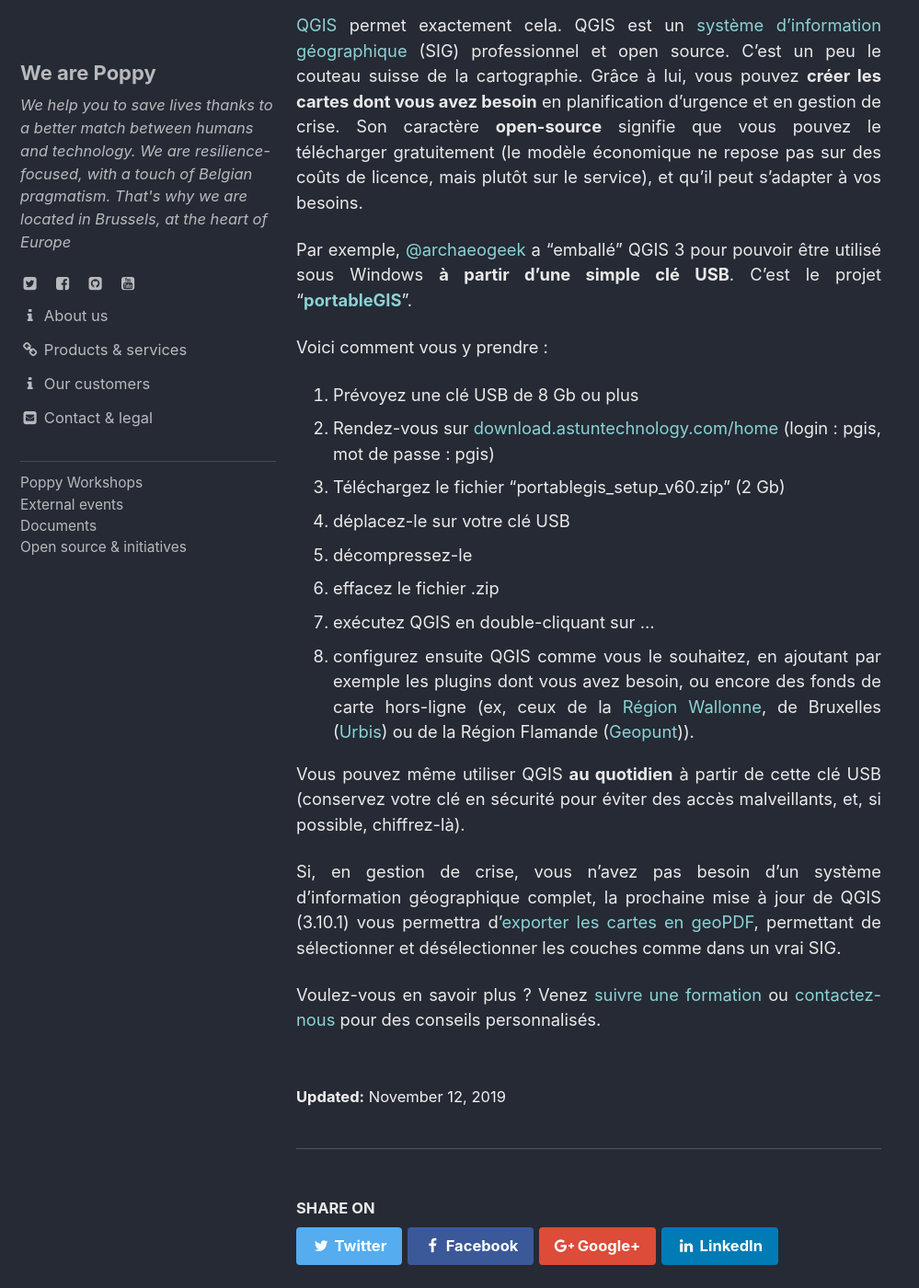
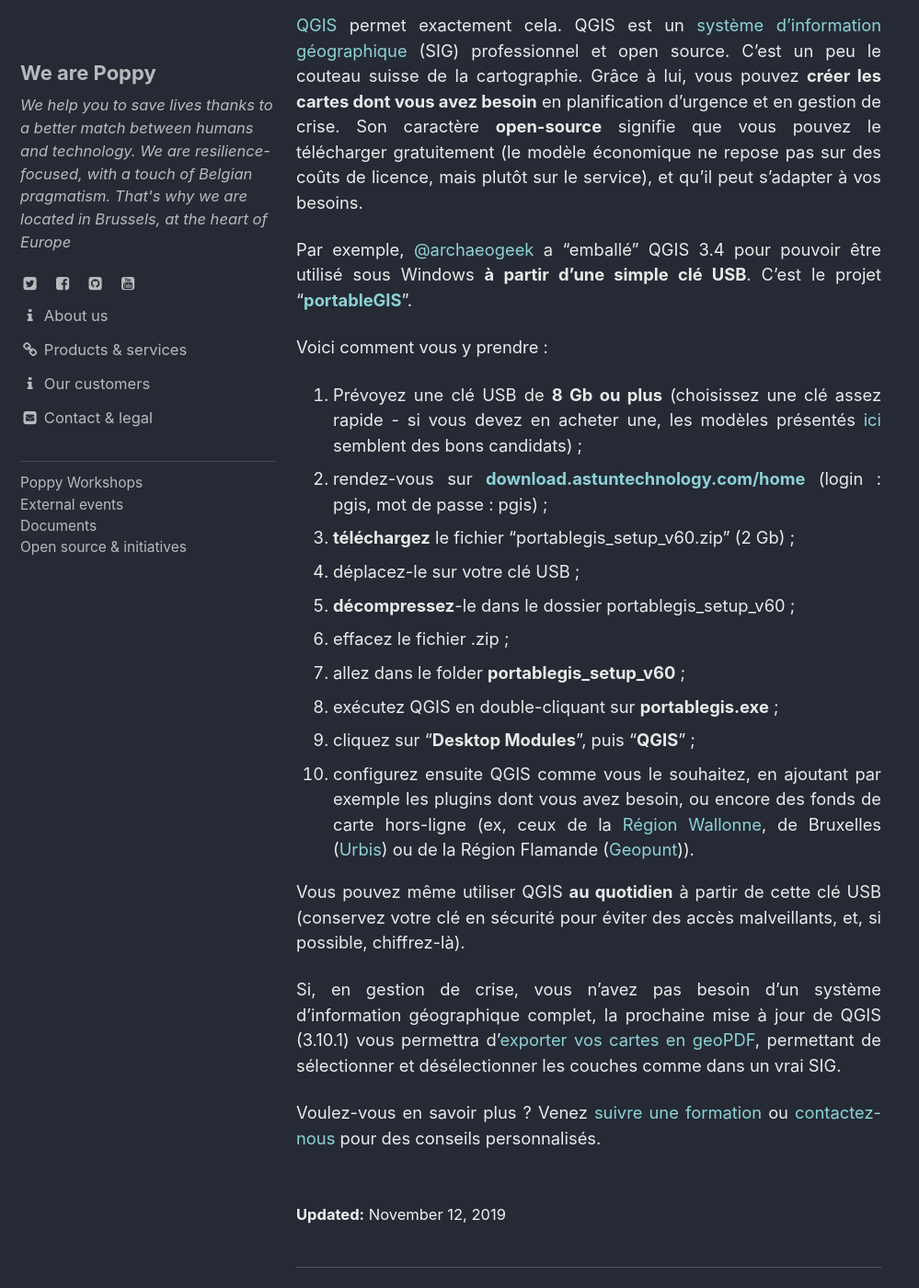
Before and after one commit to ccloquet/ccloquet.github.io, a Jekyll site: the page built from _posts/2019-11-12-QGIS-portable.md, in a window 1280 px wide and 1400 px high, scrolled down 615 px. Shown: the whole window at 92% size, without its empty margins (0-999 px from the left). Built offline with Jekyll 4.4.1, drawn with Linux system fonts in a browser that asks for light colours; cached includes are drawn as plain includes.

Commit message:
Update 2019-11-12-QGIS-portable.md

```diff
--- a/_posts/2019-11-12-QGIS-portable.md
+++ b/_posts/2019-11-12-QGIS-portable.md
@@ -12,21 +12,23 @@ Or, en situation de crise, on ne peut pas toujours compter sur un accès à inte
 
 [QGIS](https://www.qgis.org/)  permet exactement cela. QGIS est un [système d'information géographique](https://fr.wikipedia.org/wiki/Syst%C3%A8me_d%27information_g%C3%A9ographique) (SIG) professionnel et open source. C'est un peu le couteau suisse de la cartographie. Grâce à lui, vous pouvez **créer les cartes dont vous avez besoin** en planification d'urgence et en gestion de crise. Son caractère **open-source** signifie que vous pouvez le télécharger gratuitement (le modèle économique ne repose pas sur des coûts de licence, mais plutôt sur le service), et qu'il peut s'adapter à vos besoins.
 
-Par exemple, [@archaeogeek](https://gitlab.com/archaeogeek) a "emballé" QGIS 3 pour pouvoir être utilisé sous Windows **à partir d'une simple clé USB**. C'est le projet "[**portableGIS**](https://portablegis.xyz/post/get/)".
+Par exemple, [@archaeogeek](https://gitlab.com/archaeogeek) a "emballé" QGIS 3.4 pour pouvoir être utilisé sous Windows **à partir d'une simple clé USB**. C'est le projet "[**portableGIS**](https://portablegis.xyz/post/get/)".
 
 Voici comment vous y prendre :
 
-1. Prévoyez une clé USB de 8 Gb ou plus
-2. Rendez-vous sur [download.astuntechnology.com/home](http://download.astuntechnology.com/home/) (login : pgis, mot de passe : pgis)
-3. Téléchargez le fichier "portablegis_setup_v60.zip" (2 Gb)
-4. déplacez-le sur votre clé USB
-5. décompressez-le
-6. effacez le fichier .zip
-7. exécutez QGIS en double-cliquant sur ...
-8. configurez ensuite QGIS comme vous le souhaitez, en ajoutant par exemple les plugins dont vous avez besoin, ou encore des fonds de carte hors-ligne (ex, ceux de la [Région Wallonne](https://geoportail.wallonie.be/telecharger), de Bruxelles ([Urbis](http://urbisdownload.gis.irisnet.be/fr/temporality/)) ou de la Région Flamande ([Geopunt](http://www.geopunt.be/))).
+1. Prévoyez une clé USB de **8 Gb ou plus** (choisissez une clé assez rapide - si vous devez en acheter une, les modèles présentés [ici](https://www.01net.com/actualites/le-top-10-des-meilleures-cles-usb-3-0-de-32-go-636582.html) semblent des bons candidats) ;
+2. rendez-vous sur [**download.astuntechnology.com/home**](http://download.astuntechnology.com/home/) (login : pgis, mot de passe : pgis) ;
+3. **téléchargez** le fichier "portablegis_setup_v60.zip" (2 Gb) ;
+4. déplacez-le sur votre clé USB ;
+5. **décompressez**-le dans le dossier portablegis_setup_v60 ;
+6. effacez le fichier .zip ;
+7. allez dans le folder **portablegis_setup_v60** ;
+8. exécutez QGIS en double-cliquant sur **portablegis.exe** ;
+9. cliquez sur "**Desktop Modules**", puis "**QGIS**" ;
+10. configurez ensuite QGIS comme vous le souhaitez, en ajoutant par exemple les plugins dont vous avez besoin, ou encore des fonds de carte hors-ligne (ex, ceux de la [Région Wallonne](https://geoportail.wallonie.be/telecharger), de Bruxelles ([Urbis](http://urbisdownload.gis.irisnet.be/fr/temporality/)) ou de la Région Flamande ([Geopunt](http://www.geopunt.be/))).
 
 Vous pouvez même utiliser QGIS **au quotidien** à partir de cette clé USB (conservez votre clé en sécurité pour éviter des accès malveillants, et, si possible, chiffrez-là).
 
-Si, en gestion de crise, vous n'avez pas besoin d'un système d'information géographique complet, la prochaine mise à jour de QGIS (3.10.1) vous permettra d'[exporter les cartes en geoPDF](https://blog.my-poppy.eu/qgis3_10), permettant de sélectionner et désélectionner les couches comme dans un vrai SIG.
+Si, en gestion de crise, vous n'avez pas besoin d'un système d'information géographique complet, la prochaine mise à jour de QGIS (3.10.1) vous permettra d'[exporter vos cartes en geoPDF](https://blog.my-poppy.eu/qgis3_10), permettant de sélectionner et désélectionner les couches comme dans un vrai SIG.
 
 Voulez-vous en savoir plus ? Venez [suivre une formation](https://blog.my-poppy.eu/workshops/) ou [contactez-nous](info@my-poppy.eu) pour des conseils personnalisés.
```
